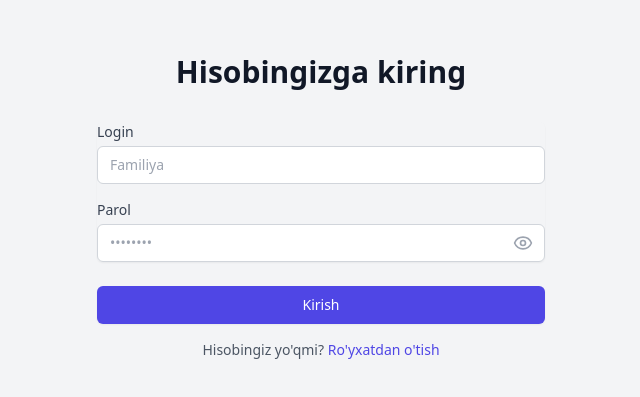
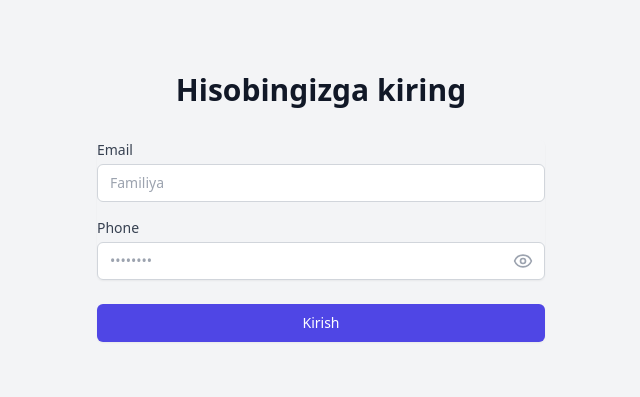
Before and after one commit to AbduraxmonBozorov/fvmkfb, a React (Vite) app: page /login in a window 1280 px wide. Shown: the part 193-590 px from the top of the page, without its empty margins (319-959 px from the left). Built offline with nearby package versions, Linux system fonts and the light colour scheme.

Commit message:
login back

```diff
--- a/package.json
+++ b/package.json
@@ -17,7 +17,7 @@
     "@fortawesome/react-fontawesome": "^0.2.2",
     "@radix-ui/react-dropdown-menu": "^2.1.2",
     "@reduxjs/toolkit": "^2.3.0",
-    "axios": "^1.7.8",
+    "axios": "^1.7.9",
     "daisyui": "^4.12.13",
     "framer-motion": "^11.13.3",
     "lucide-react": "^0.453.0",
--- a/src/pages/Login.jsx
+++ b/src/pages/Login.jsx
@@ -1,29 +1,44 @@
-import React, { useState } from 'react';
-import { Eye, EyeOff } from 'lucide-react';
-import { useNavigate } from 'react-router-dom';
+import React, { useState } from "react";
+import { Eye, EyeOff } from "lucide-react";
+import { useNavigate } from "react-router-dom";
+import http from "../utils/axios";
 
 const Login = ({ setIsAuthenticated }) => {
   const [showPassword, setShowPassword] = useState(false);
   const [formData, setFormData] = useState({
-    login: '',
-    password: ''
+    email: "",
+    phone: "",
   });
   const navigate = useNavigate();
 
   const handleSubmit = (e) => {
     e.preventDefault();
-    console.log('Kirish ma\'lumotlari:', formData);
-
-    const mockToken = '1234567890abcdef';
-
-    setIsAuthenticated(mockToken);
-    navigate('/');
+    console.log(formData);
+    // http.post("/user/login", formData)
+    //   .then(response => {
+    //     console.log(response);
+    //   })
+    //   .catch(err => {
+    //     console.log(err);
+    //   })
+    fetch("http://localhost:4000/user/login", {
+      method: "POST",
+      headers: {
+        "Content-Type": "application/json",
+      },
+      body: JSON.stringify(formData),
+    })
+      .then((resp) => resp.json())
+      .then((data) => {
+        console.log(data);
+      })
+      .catch((err) => console.log(err));
   };
 
   const handleChange = (e) => {
     setFormData({
       ...formData,
-      [e.target.name]: e.target.value
+      [e.target.name]: e.target.value,
     });
   };
 
@@ -36,17 +51,19 @@ const Login = ({ setIsAuthenticated }) => {
 
         <form className="mt-8 space-y-6" onSubmit={handleSubmit}>
           <div className="rounded-md shadow-sm space-y-4">
-
             <div>
-              <label htmlFor="login" className="block text-sm font-medium text-gray-700">
-                Login
+              <label
+                htmlFor="email"
+                className="block text-sm font-medium text-gray-700"
+              >
+                Email
               </label>
               <input
-                id="login"
-                name="login"
-                type="text"
+                id="email"
+                name="email"
+                type="email"
                 required
-                value={formData.login}
+                value={formData.email}
                 onChange={handleChange}
                 className="appearance-none relative block w-full px-3 py-2 mt-1 border border-gray-300 rounded-md focus:outline-none focus:ring-indigo-500 focus:border-indigo-500 focus:z-10 sm:text-sm"
                 placeholder="Familiya"
@@ -54,16 +71,19 @@ const Login = ({ setIsAuthenticated }) => {
             </div>
 
             <div>
-              <label htmlFor="password" className="block text-sm font-medium text-gray-700">
-                Parol
+              <label
+                htmlFor="phone"
+                className="block text-sm font-medium text-gray-700"
+              >
+                Phone
               </label>
               <div className="mt-1 relative">
                 <input
-                  id="password"
-                  name="password"
-                  type={showPassword ? 'text' : 'password'}
+                  id="phone"
+                  name="phone"
+                  type="text"
                   required
-                  value={formData.password}
+                  value={formData.phone}
                   onChange={handleChange}
                   className="appearance-none relative block w-full px-3 py-2 border border-gray-300 rounded-md focus:outline-none focus:ring-indigo-500 focus:border-indigo-500 focus:z-10 sm:text-sm"
                   placeholder="••••••••"
@@ -90,13 +110,6 @@ const Login = ({ setIsAuthenticated }) => {
             Kirish
           </button>
         </form>
-
-        <p className="mt-4 text-center text-sm text-gray-600">
-          Hisobingiz yo'qmi?{' '}
-          <a href="/register" className="font-medium text-indigo-600 hover:text-indigo-500">
-            Ro'yxatdan o'tish
-          </a>
-        </p>
       </div>
     </div>
   );
--- /dev/null
+++ b/src/utils/axios.js
@@ -0,0 +1,7 @@
+import axios from "axios";
+
+const instance = axios.create({
+    baseUrl: "http://localhost:4000/api-docs"
+})
+
+export default instance;
```
Also changed, not shown: 1 other file (tests, documents, lock files or other folders).
